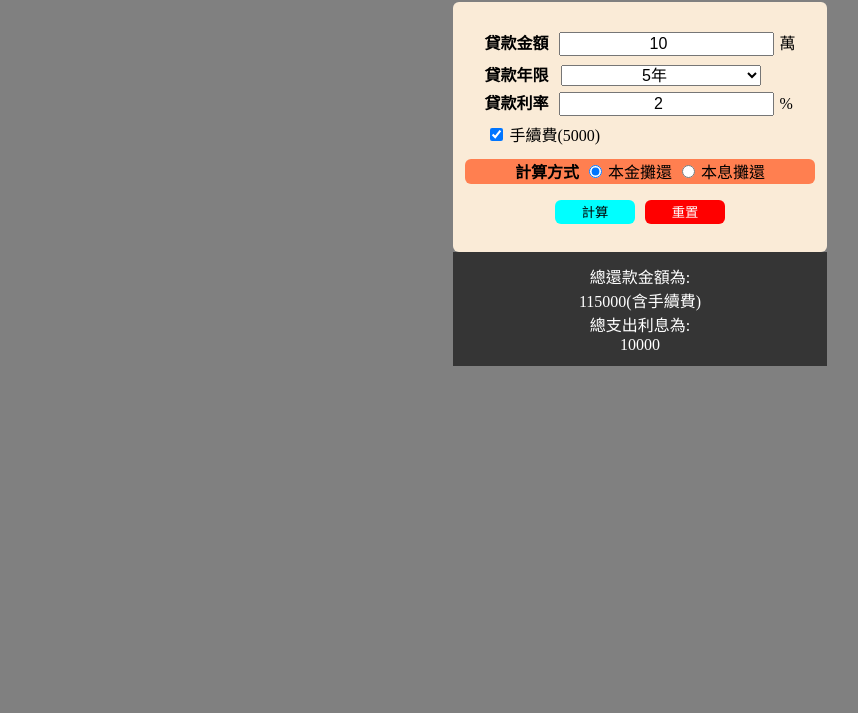
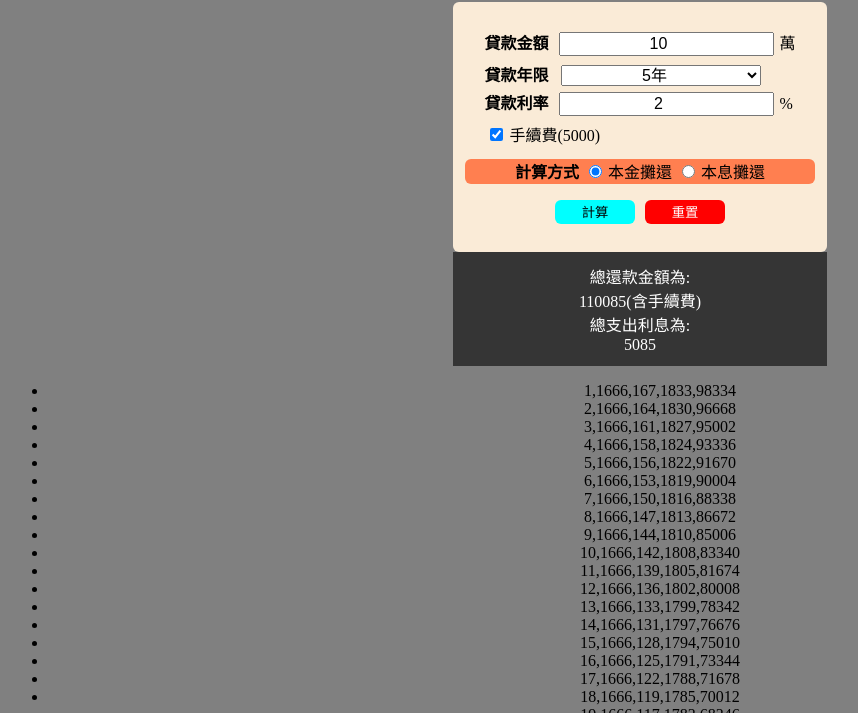
Before and after one commit to 17app001/javascript_loan_project, a plain HTML site: page index.html in a window 1280 px wide. Both pictures are taken after a click on the button "計算". Shown: the part 87-800 px from the top of the page, without its empty margins (0-858 px from the left). Drawn offline with Linux system fonts and the light colour scheme.

Commit message:
完成數據列表測試

```diff
--- a/index.html
+++ b/index.html
@@ -49,6 +49,9 @@
             總支出利息為:
             <div class="totalInterest"></div>
         </div>
+        <div id="table">
+
+        </div>
     </div>
     <script src="./js/index.js"></script>
 </body>
--- a/js/index.js
+++ b/js/index.js
@@ -7,8 +7,8 @@ const payment1El = document.querySelector("#payment1");
 const payment1E2 = document.querySelector("#payment2");
 const feeEl = document.querySelector("#fee");
 const calcEl = document.querySelector("#calc");
-
-console.log(calcEl, amountEl, yearsEl, rateEl, payment1El, payment1E2, feeEl);
+const tableEl = document.querySelector("#table");
+console.log(tableEl, calcEl, amountEl, yearsEl, rateEl, payment1El, payment1E2, feeEl);
 
 
 calcEl.addEventListener("click", calcLoan);
@@ -16,17 +16,23 @@ calcEl.addEventListener("click", calcLoan);
 function calcLoan() {
     let amount = amountEl.value * 10000;
     let years = yearsEl.value;
-    let rate = rateEl.value / 100;
+    let rate = rateEl.value;
     let fee = feeEl.checked ? 5000 : 0;
     // 取得不同計算方法
     let rule = payment1El.checked ? 1 : 2;
-    //　利息
-    let totalInterest = amount * rate * years;
-    //　總金額
+
+    let result;
+    if (rule == 1) {
+        result = rule1(amount, years, rate);
+        console.log(result);
+    } else {
+        alert("功能製作中...");
+        return;
+    }
+
+    let totalInterest = result[1];
     let totalAmount = amount + totalInterest + fee;
-
-    console.log(amount, years, rate, fee, rule, totalAmount, totalInterest);
-
+    console.log(amount, years, rate, fee, rule, totalAmount, totalInterest)
     document.querySelector(".totalAmount").innerText = totalAmount + (fee == 0 ? "" : "(含手續費)");
     document.querySelector(".totalInterest").innerText = totalInterest;
     const resultEl = document.querySelector("#result");
@@ -34,4 +40,40 @@ function calcLoan() {
     setTimeout(function () {
         resultEl.style.display = "block";
     }, 500);
+
+
+    drawTable(result[0]);
 }
+
+function drawTable(datas) {
+    let tableStr = "<ul>";
+    for (let i = 0; i < datas.length; i++) {
+        console.log(datas[i].join(","));
+        tableStr += `<li>${datas[i].join(",")}</li>`;
+    }
+    tableStr += "</ul>";
+    tableEl.innerHTML = tableStr;
+}
+
+function rule1(total_amount, years, rate) {
+    let amount = total_amount;
+    let period = years * 12;
+    let month_rate = rate / 100 / 12;
+    let month_pay = parseInt(amount / period);
+
+    let datas = [];
+    let totalInterest = 0;
+    for (let i = 0; i < period; i++) {
+        interest = Math.round(amount * month_rate);
+        amount -= month_pay;
+        //最後一期
+        if (i == period - 1) {
+            datas.push([i + 1, month_pay + amount, interest, month_pay + amount + interest, 0]);
+        } else {
+            datas.push([i + 1, month_pay, interest, month_pay + interest, amount]);
+        }
+        totalInterest += interest;
+    }
+    // console.log(datas);
+    return [datas, totalInterest];
+}
```
Also changed, not shown: 1 other file.
